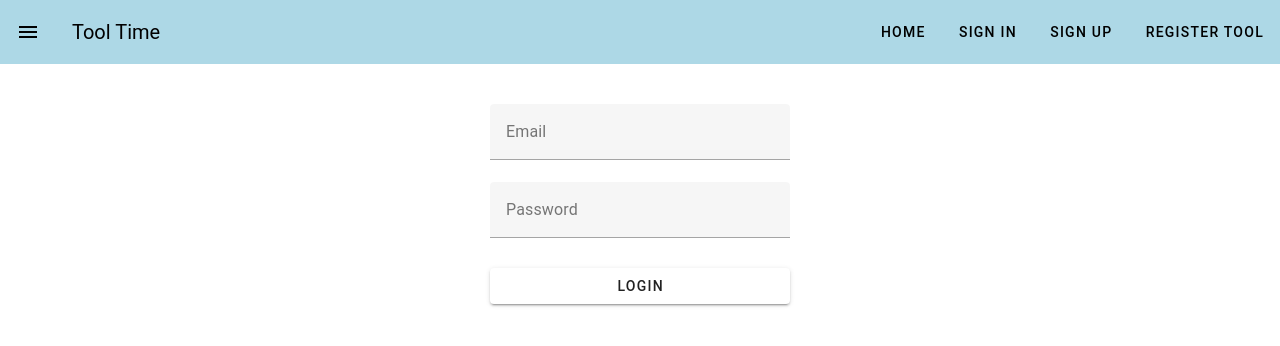
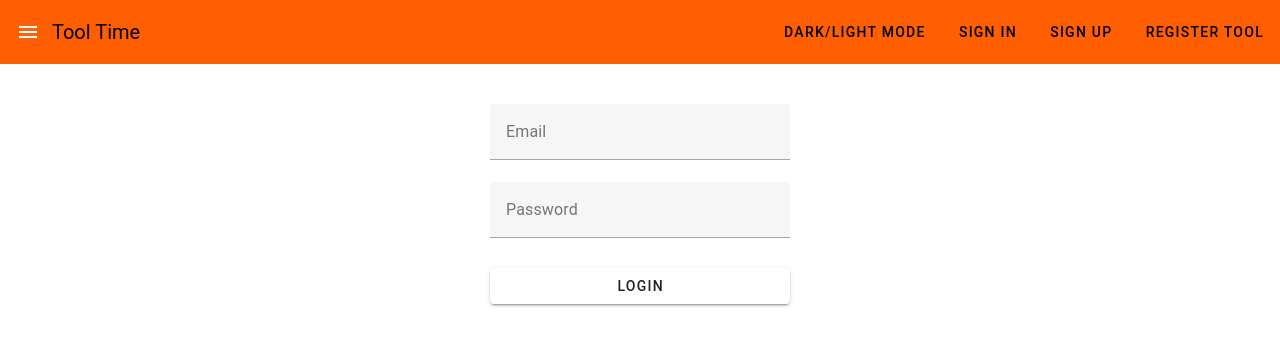
Before and after one commit to JosteinKleveland/Fullstack-utvikling-Javascript-Vue-MongoDB-Scrum, a Vue app in the folder ui/: page /signin in a window 1280 px wide. Shown: the top 346 px of the page. Built offline with nearby package versions, Linux system fonts and the light colour scheme.

Commit message:
Legge til dark-mode og endre colourscheme

```diff
--- a/ui/src/components/NavBar.vue
+++ b/ui/src/components/NavBar.vue
@@ -1,14 +1,14 @@
 <template>
   <div>
-    <v-toolbar color="#ADD8E6">
+    <v-toolbar color="#FF5F00">
       <v-app-bar-nav-icon></v-app-bar-nav-icon>
 
-      <v-toolbar-title>Tool Time</v-toolbar-title>
+      <RouterLink to="/" style="text-decoration: none">
+        <v-toolbar-title style="color: black">Tool Time</v-toolbar-title>
+      </RouterLink>
 
       <v-spacer></v-spacer>
-      <RouterLink to="/" style="text-decoration: none">
-        <v-btn id="test" flat value="home" color="black">Home</v-btn>
-      </RouterLink>
+      <v-btn @click="toggleTheme" color="black">Dark/Light Mode</v-btn>
       <RouterLink to="/signin" style="text-decoration: none">
         <v-btn flat value="signin" color="black">Sign In</v-btn>
       </RouterLink>
@@ -22,6 +22,22 @@
   </div>
 </template>
 
-<script setup></script>
+<script>
+
+import { useTheme } from 'vuetify'
+
+export default {
+  setup () {
+    const theme = useTheme()
+
+    return {
+      theme,
+      toggleTheme: () => {
+        theme.global.name.value = theme.global.current.value.dark ? 'puLightMode' : 'puDarkMode'
+      }
+    }
+  }
+}
+</script>
 
 <style scoped></style>
--- a/ui/src/components/ToolDetails.vue
+++ b/ui/src/components/ToolDetails.vue
@@ -19,7 +19,7 @@
         </v-sheet>
         <v-sheet class=" ma-2"><p1 class="font-weight-bold">Beskrivelse:</p1></v-sheet>
         <v-sheet class=" ma-2" >{{tool.description}}</v-sheet>
-        <v-sheet class="ma-2"><v-btn color="#ADD8E6" class="mt-4" @click="borrowTool">Lån</v-btn></v-sheet>
+        <v-sheet class="ma-2"><v-btn color="#FF5F00" class="mt-4" @click="borrowTool">Lån</v-btn></v-sheet>
       </v-col>
       <v-sheet class="pa-2 ma-2">
         <v-card-item>Pris: {{tool.price}}kr</v-card-item>
--- a/ui/src/main.js
+++ b/ui/src/main.js
@@ -10,7 +10,30 @@ import * as directives from "vuetify/directives";
 import { aliases, mdi } from "vuetify/iconsets/mdi";
 import "@mdi/font/css/materialdesignicons.css";
 
+const puDarkMode = {
+  dark: true,
+  colors: {
+    background: '#000000',
+    surface: '#212121',
+    error: '#FF5F00',
+  }
+}
+
+const puLightMode = {
+  dark: false,
+  colors: {
+    error: '#FF5F00',
+  }
+}
+
 const vuetify = createVuetify({
+  theme: {
+    defaultTheme: "puLightMode",
+    themes: {
+      puDarkMode,
+      puLightMode
+    }
+  },
   components,
   directives,
   icons: {
--- a/ui/src/views/HomeView.vue
+++ b/ui/src/views/HomeView.vue
@@ -47,7 +47,7 @@
                     style="text-decoration: none"
                   >
                     <v-btn
-                      color="primary"
+                      color="#FF5F00"
                       @click="router.push(`/toolDetails/${tool._id}`)"
                       text
                       >Detaljer</v-btn
```
Also changed, not shown: 1 other file (tests, documents, lock files or other folders).
